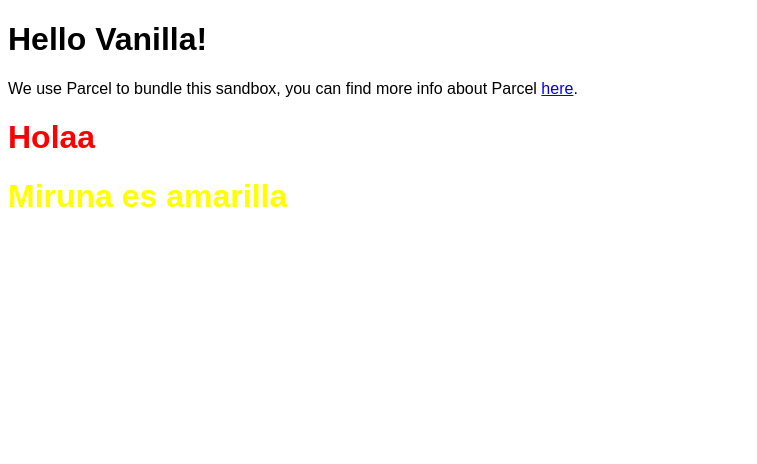
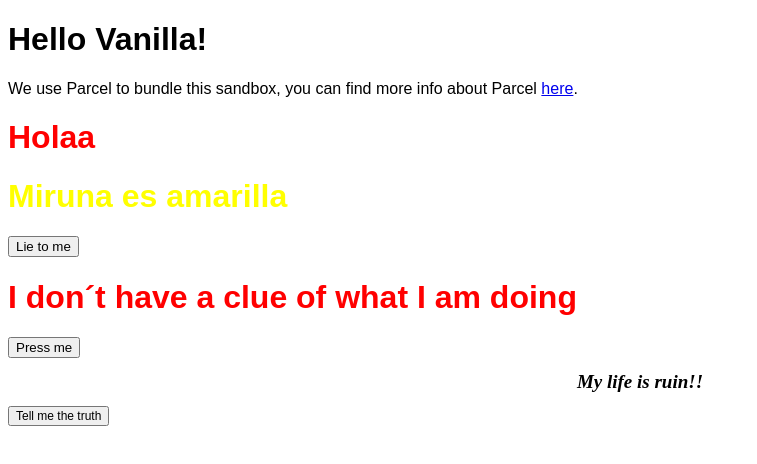
Before and after one commit to dragosgn/vanilla-javascript-class, a website built with Parcel: page index.html in a window 1280 px wide. Shown: the whole page, without its empty margins (0-757 px from the left). Built offline with nearby package versions, Linux system fonts and the light colour scheme.

Commit message:
exerceis

```diff
--- a/general-styles.css
+++ b/general-styles.css
@@ -4,3 +4,15 @@
 #miruna {
   color: yellow;
 }
+.myOwnTittle {
+  color: black;
+  font-size: 19px;
+  text-align: center;
+  font-family: "Times New Roman", Times, serif;
+  font-style: italic;
+  font-weight: bold;
+}
+.pink {
+  color: redk;
+  font-size: 12px;
+}
--- a/index.html
+++ b/index.html
@@ -5,13 +5,41 @@
 	<title>Hola mundo!</title>
 	<meta charset="UTF-8" />
 	<link rel="stylesheet" type="text/css" href="general-styles.css" />
+
 </head>
 
 <body>
 	<div id="app"></div>
 	<h1 class="title">Holaa </h1>
 	<h1 id="miruna">Miruna es amarilla</h1>
+	<button id="button" onclick="dragosFunction()">Lie to me</button>
+		<!-- Miruna -->
+		 <h1 class="title" id="title">I don´t have a clue of what I am doing</h1>
+
+		 <button id="buttonM" onclick="mirunaFunction()" class="btn btn-primary">Press me</button>
+
+		<!-- Olga -->
+		<h1 class="myOwnTittle" id="myOwnTittle">My life is ruin!!</h1>
+		<div style="width: 100%;">
+			<button id="buttonOlga" class="pink" onclick="olgaFunction()" style="margin-left: auto; margin-right: auto;">Tell me the truth</button>
+		</div>
 	<script src="src/index.js">
+	</script>
+	<script>
+
+	function dragosFunction() {
+		  document.getElementById("miruna").style.color = "red";
+			document.getElementById("miruna").innerHTML = "Actually I am Olga!";
+		}
+		function olgaFunction(){
+			document.getElementById("myOwnTittle").style.color = "yellow";
+			document.getElementById("myOwnTittle").innerHTML = "Don't over react. Drama queen!!";
+		}
+
+		function mirunaFunction(){
+			document.getElementById("title").style.color = "green";
+			document.getElementById("title").innerHTML ="Blablabla";
+		}
 	</script>
 </body>
 
--- a/package.json
+++ b/package.json
@@ -7,7 +7,9 @@
     "start": "parcel index.html --open",
     "build": "parcel build index.html"
   },
-  "dependencies": {},
+  "dependencies": {
+    "bootstrap-progressbar": "0.9.0"
+  },
   "devDependencies": {
     "@babel/core": "7.2.0",
     "parcel-bundler": "^1.6.1"
--- a/src/index.js
+++ b/src/index.js
@@ -7,7 +7,3 @@ document.getElementById("app").innerHTML = `
   <a href="https://parceljs.org" target="_blank" rel="noopener noreferrer">here</a>.
 </div>
 `;
-
-console.log("first");
-console.log("The pig is watchin you!!");
-console.log("Piggy is watching me, he defietly needs to eat more salad!");
```
